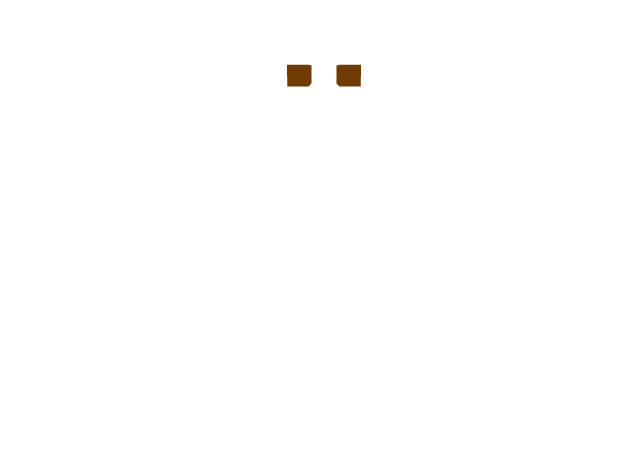
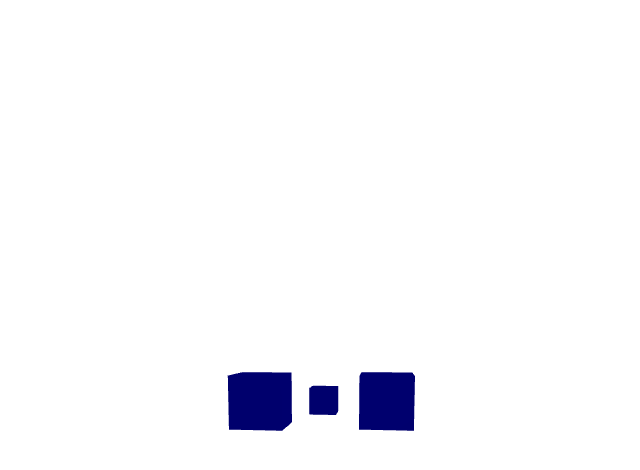
Before and after one commit to RikutoOgaki/next.js-scss, a Next.js app: page /samples/03/components/App in a window 1280 px wide. Shown: the top 470 px of the page, without its empty margins (316-956 px from the left). Built offline with nearby package versions, Linux system fonts and the light colour scheme.

Commit message:
nextscss

```diff
--- a/src/pages/samples/03/components/App.tsx
+++ b/src/pages/samples/03/components/App.tsx
@@ -2,6 +2,8 @@
 import * as REACT from 'react'
 import { useRef, useState } from 'react'
 import { Canvas, useFrame } from '@react-three/fiber'
+import { Mesh, Vector3 } from 'three'
+import style from './app.module.css'
 
 function Box(props: JSX.IntrinsicElements['mesh']) {
 
@@ -9,30 +11,41 @@
     const [hovered, hover] = useState(false)
     const [clicked, click] = useState(false)
 
-    useFrame((state, delte) => (ref.current.rotation.x += .01))
+
+    useFrame((state, delte) => (ref.current.rotation.y += .02))
+    useFrame((state, delte) => (ref.current.rotation.x += .02))
 
     return (
         <mesh
             {...props}
             ref={ref}
-            scale={clicked ? 1.5 : 1}
+            scale={hovered ? 1.5 : 1}
             onClick={(e) => click(!clicked)}
             onPointerOver={(e) => hover(true)}
             onPointerOut={(e) => hover(false)}>
             <boxGeometry args={[1, 1, 1]} />
-            <meshStandardMaterial color={hovered ? 'hotpink' : 'orange'} />
+            <meshStandardMaterial color={clicked ? 'hotpink' : 'blue'} />
         </mesh>
     )
 }
 
 export default function App() {
+    const Rig = ({ v = new Vector3() }) => {
+        return useFrame((state) => {
+            state.camera.position.lerp(v.set(state.mouse.x / 2, state.mouse.y / 2, 10), .09)
+        })
+    }
     return (
+        <div className={style.box}>
             <Canvas>
                 <ambientLight intensity={.5} />
+                <Rig />
                 <spotLight position={[10, 10, 10]} angle={.15} penumbra={1} />
                 <pointLight position={[-10, -10, -10]} />
                 <Box position={[-1.2, 0, 0]} />
                 <Box position={[1.2, 0, 0]} />
+                <Box position={[0, 0, -10]} />
             </Canvas>
+        </div>
     )
 }
--- a/src/pages/samples/03/components/app.module.css
+++ b/src/pages/samples/03/components/app.module.css
@@ -0,0 +1,7 @@
+.box {
+    width: 100%;
+    height: 100vh;
+    display: flex;
+    justify-content: center;
+    align-items: center;
+}
```
Lines whose indentation alone changed are shown as unchanged.
